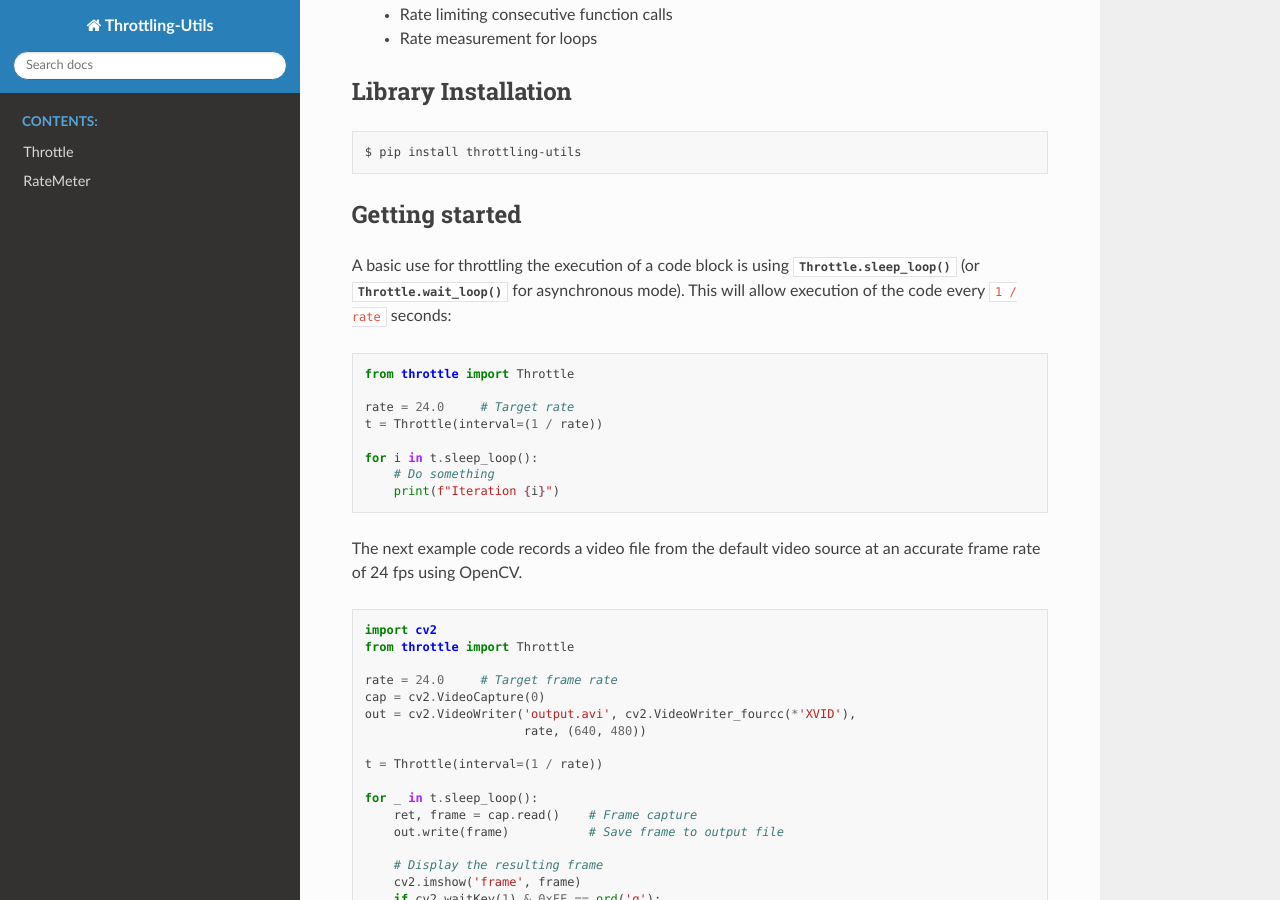
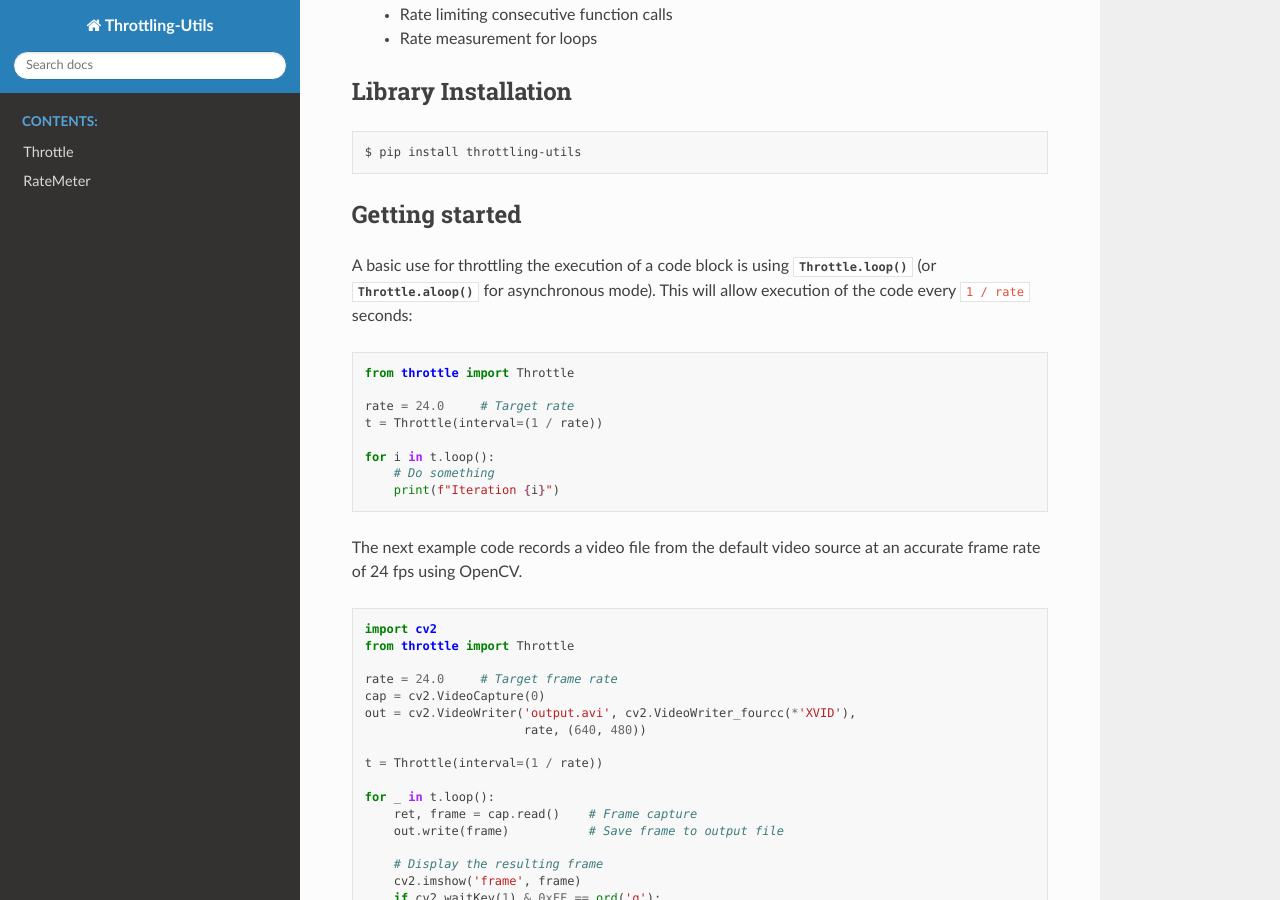
Before and after one commit to flusflas/pythrottle, a Sphinx documentation site: the page built from docs/index.rst, in a window 1280 px wide and 900 px high, scrolled down 333 px. Built offline with Sphinx 7.4.7 and the Read the Docs theme 2.0.0, drawn with Linux system fonts in a browser that asks for light colours.

Commit message:
Fix some function references in documentation

```diff
--- a/docs/index.rst
+++ b/docs/index.rst
@@ -24,8 +24,8 @@
 ===============
 
 A basic use for throttling the execution of a code block is using
-:func:`Throttle.sleep_loop() <throttle.Throttle.sleep_loop>`
-(or :func:`Throttle.wait_loop() <throttle.Throttle.wait_loop>` for
+:func:`Throttle.loop() <throttle.Throttle.loop>`
+(or :func:`Throttle.aloop() <throttle.Throttle.aloop>` for
 asynchronous mode). This will allow execution of the code every ``1 / rate``
 seconds:
 
@@ -36,7 +36,7 @@
     rate = 24.0     # Target rate
     t = Throttle(interval=(1 / rate))
 
-    for i in t.sleep_loop():
+    for i in t.loop():
         # Do something
         print(f"Iteration {i}")
 
@@ -56,7 +56,7 @@
 
     t = Throttle(interval=(1 / rate))
 
-    for _ in t.sleep_loop():
+    for _ in t.loop():
         ret, frame = cap.read()    # Frame capture
         out.write(frame)           # Save frame to output file
 
```
Also changed, not shown: 1 other file.
